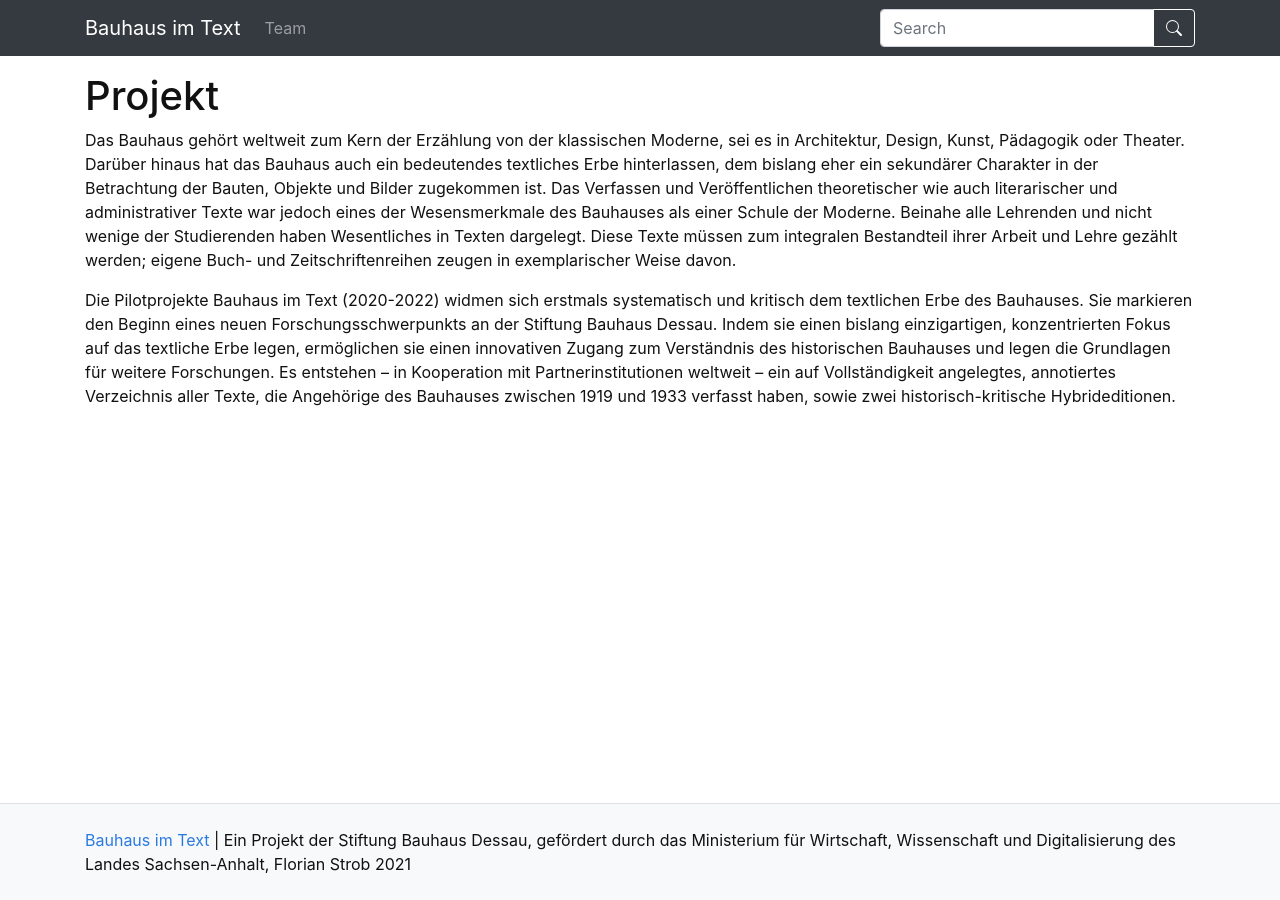
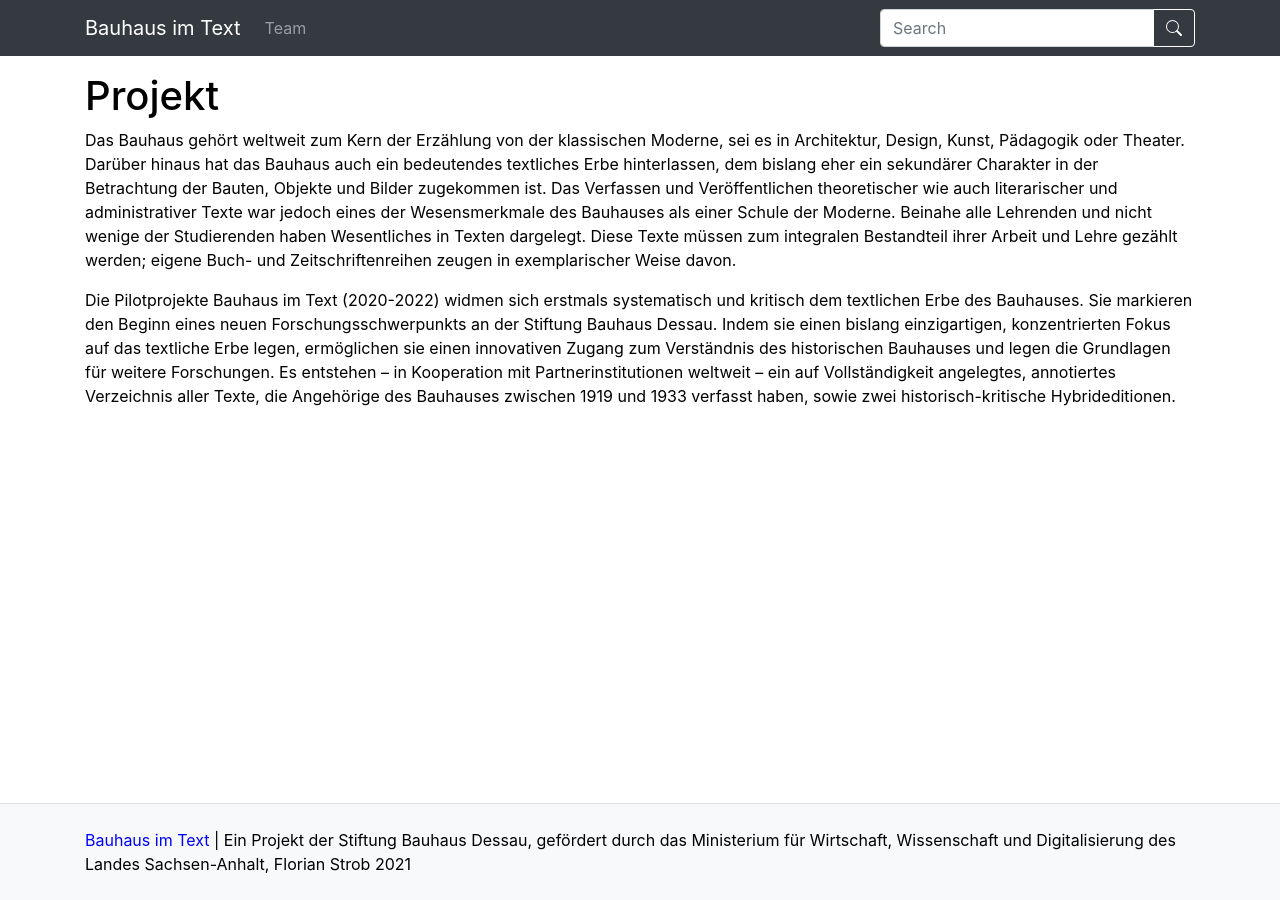
Before and after one commit to Bauhaus-im-Text/internetauftritt, a Jekyll site: the page built from pages/index.md, in a window 1280 px wide. Built offline with Jekyll 4.4.1, drawn with Linux system fonts in a browser that asks for light colours.

Commit message:
Update custom.scss

```diff
--- a/assets/css/custom.scss
+++ b/assets/css/custom.scss
@@ -4,8 +4,10 @@
 @charset "utf-8";
 
 /* Optionally tweak base body text and link color */
-$text-color: #111 !default;
-$link-color: #2a7ae2 !default;
+$text-color: black !default;
+$link-color: blue !default;
+$font-stack: arial !default;
+$base-font-family: arial !default;
 
 /* Set contain-narrow size for page-narrow layout */
 $container-narrow: 700px;
```
